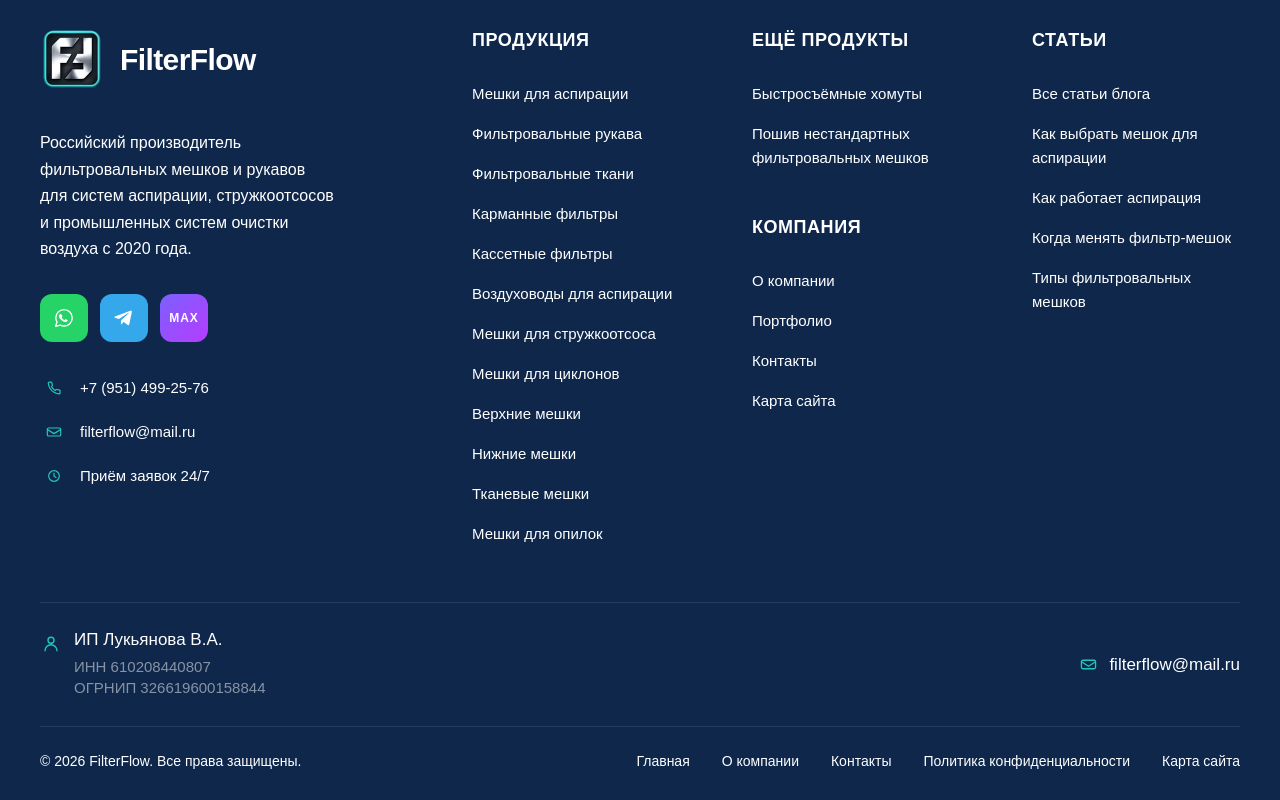
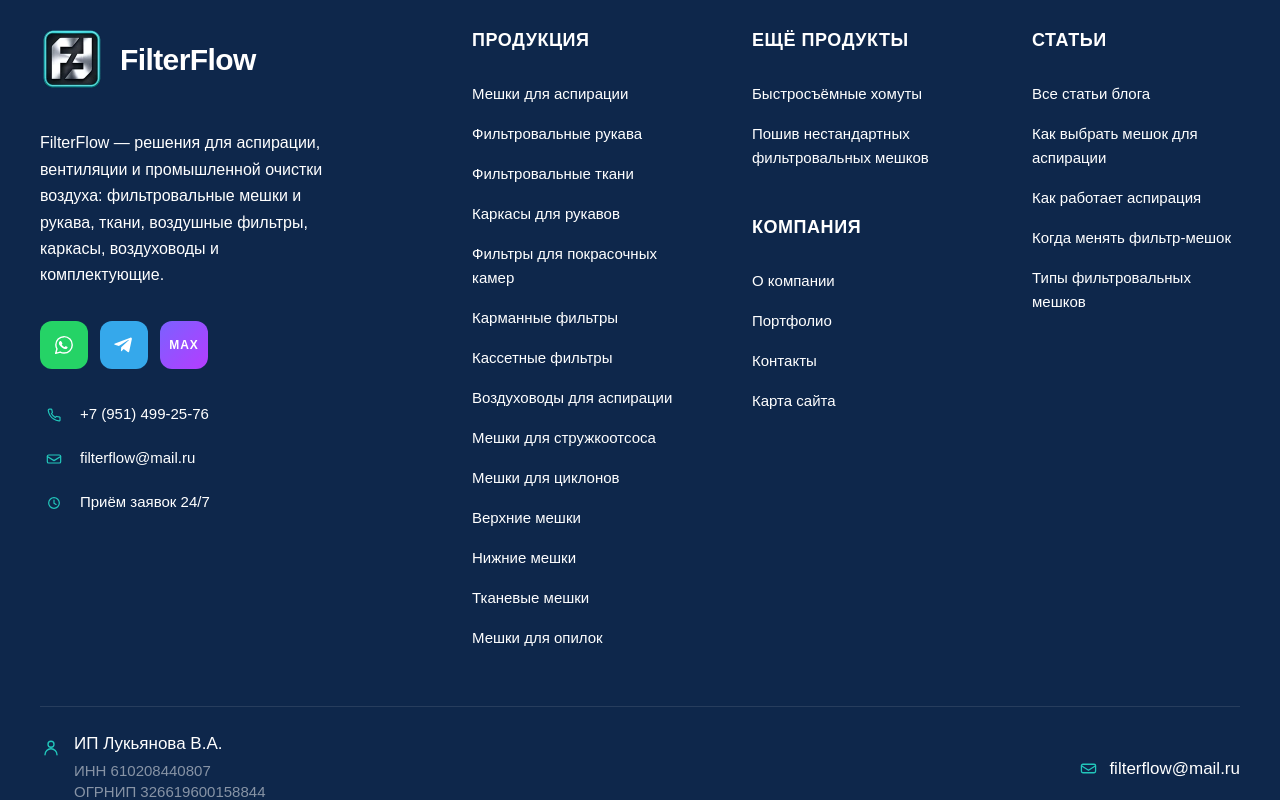
Before and after one commit to karipupkina-ux/filterflow-next, a Next.js app: page /bystrosemnye-homyty in a window 1280 px wide. Shown: the part 9960-10760 px from the top of the page. Built offline with nearby package versions, Linux system fonts and the light colour scheme.

Commit message:
seo: update footer assortment and internal links

```diff
--- a/app/components/Footer.tsx
+++ b/app/components/Footer.tsx
@@ -9,6 +9,8 @@
     { href: "/meshki-dlya-aspiracii/", label: "Мешки для аспирации" },
     { href: "/filtracionnye-rukava/", label: "Фильтровальные рукава" },
     { href: "/filtrovalnye-tkani/", label: "Фильтровальные ткани" },
+    { href: "/karkasy-dlya-filtrovalnyh-rukavov/", label: "Каркасы для рукавов" },
+    { href: "/filtry-dlya-pokrasochnyh-kamer/", label: "Фильтры для покрасочных камер" },
     { href: "/karmannye-filtry/", label: "Карманные фильтры" },
     { href: "/kassetnye-filtry/", label: "Кассетные фильтры" },
     { href: "/vozduhovody-dlya-aspiracii/", label: "Воздуховоды для аспирации" },
@@ -63,8 +65,9 @@
             </Link>
 
             <p className="mt-6 max-w-[295px] text-[15px] leading-[1.65] text-white/82 sm:mt-8 sm:text-[16px]">
-              Российский производитель фильтровальных мешков и рукавов для систем
-              аспирации, стружкоотсосов и промышленных систем очистки воздуха с 2020 года.
+              FilterFlow — решения для аспирации, вентиляции и промышленной очистки воздуха:
+              фильтровальные мешки и рукава, ткани, воздушные фильтры, каркасы,
+              воздуховоды и комплектующие.
             </p>
 
             <div className="mt-8 flex items-center gap-3">
```
